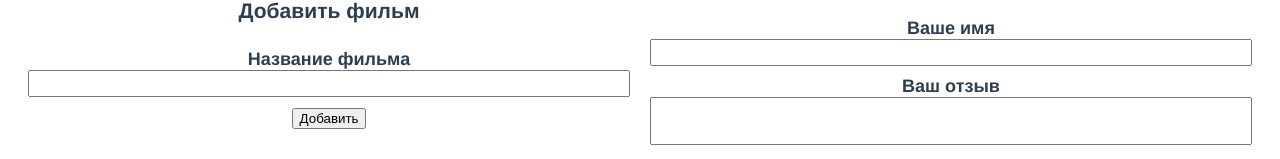
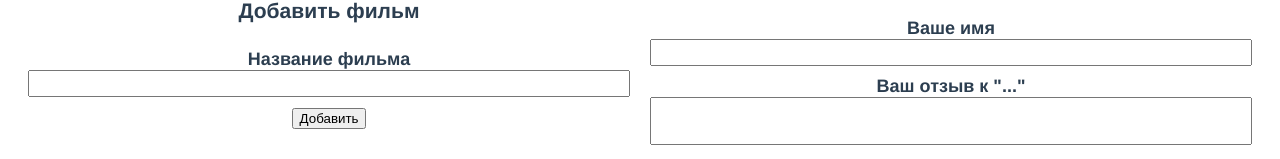
Before and after one commit to Yuriyzhdanov/cinema-comments, a Vue app: page / in a window 1280 px wide. Shown: the part 183-342 px from the top of the page. Built offline with nearby package versions, Linux system fonts and the light colour scheme.

Commit message:
fix problem with v-model in input radio. First work version

```diff
--- a/src/App.vue
+++ b/src/App.vue
@@ -45,7 +45,7 @@ export default {
       <ul class="films">
         <li v-for="(film, idx) of films" :key="idx">
           <input
-            v-model="newFilm"
+            v-model="selectedFilm"
             type="radio"
             name="selectedFilm"
             v-bind:value="film"
@@ -82,7 +82,7 @@ export default {
         <input v-model="newCommentUsername" type="text" />
       </div>
       <div class="wrap-input">
-        <label for="">Ваш отзыв</label>
+        <label for="">Ваш отзыв к "{{ selectedFilm || '...' }}"</label>
         <textarea v-model="newCommentText"></textarea>
       </div>
       <div class="wrap-button">
```
